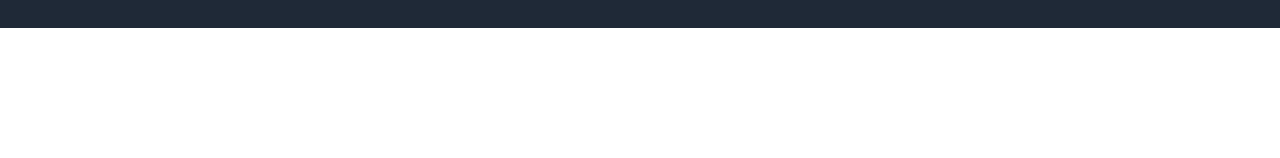
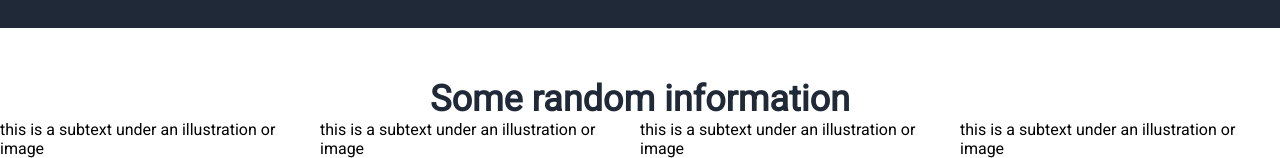
Before and after one commit to fubiknees/ProjectLandingPage, a plain HTML site: page Index.html in a window 1280 px wide. Shown: the part 700-858 px from the top of the page. Before the commit the page ends 800 px from the top, so only its background shows below. Drawn offline with Linux system fonts and the light colour scheme.

Commit message:
Section 2 bones laid - add in boxes

```diff
--- a/Index.html
+++ b/Index.html
@@ -31,5 +31,26 @@
             </div>
         </div>
         </div>
+        <div class="section-two">
+            <h2>Some random information</h2>
+            <div class="four-blue-divs">
+                <div class="box-blue-msg">
+                    <div class="box-blue"></div>
+                    <p class="p-second">this is a subtext under an illustration or image</p>
+                </div>
+                <div class="box-blue-msg">
+                    <div class="box-blue"></div>
+                    <p class="p-second">this is a subtext under an illustration or image</p>
+                </div>
+                <div class="box-blue-msg">
+                    <div class="box-blue"></div>
+                    <p class="p-second">this is a subtext under an illustration or image</p>
+                </div>
+                <div class="box-blue-msg">
+                    <div class="box-blue"></div>
+                    <p class="p-second">this is a subtext under an illustration or image</p>
+                </div>
+            </div>
+        </div>
     </body>
 </html>
--- a/styles.css
+++ b/styles.css
@@ -1,4 +1,4 @@
-
+@import url('https://fonts.googleapis.com/css2?family=Roboto&display=swap'); /*imported google font*/
 
 *{ /*applies to all text*/
     margin: 0;
@@ -90,3 +90,15 @@ img {
     border-radius: 10px; /* rounds corners */
 
 }
+
+h2 {
+    display: flex;
+    font-size: 36px;
+    font-weight:bolder;
+    color: #1F2937;
+    justify-content: center;
+}
+
+.four-blue-divs {
+    display: flex; /*takes text from column (vertical) to row (horizontal)
+}
```
